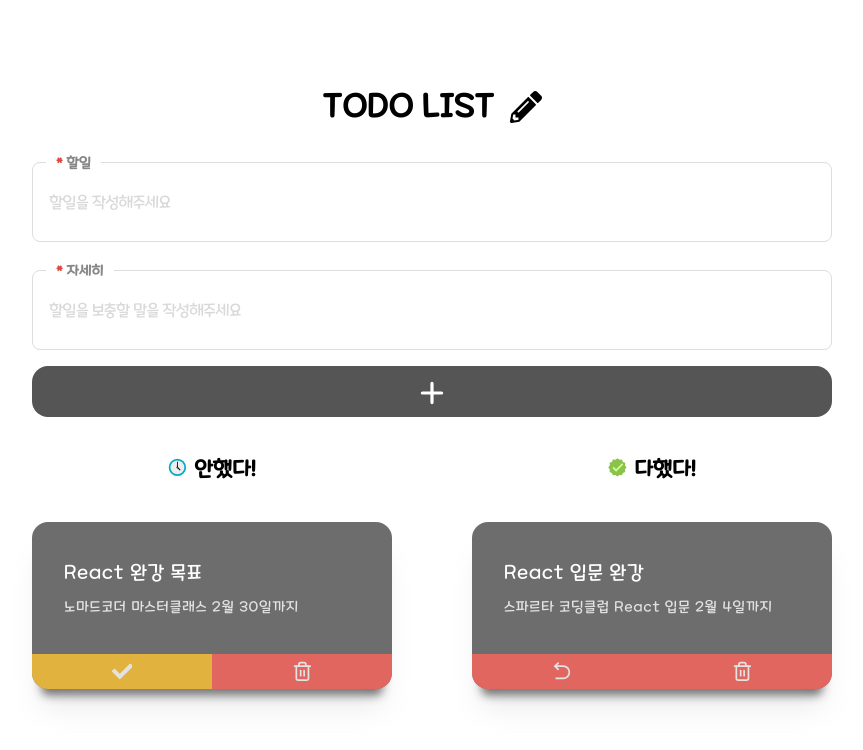
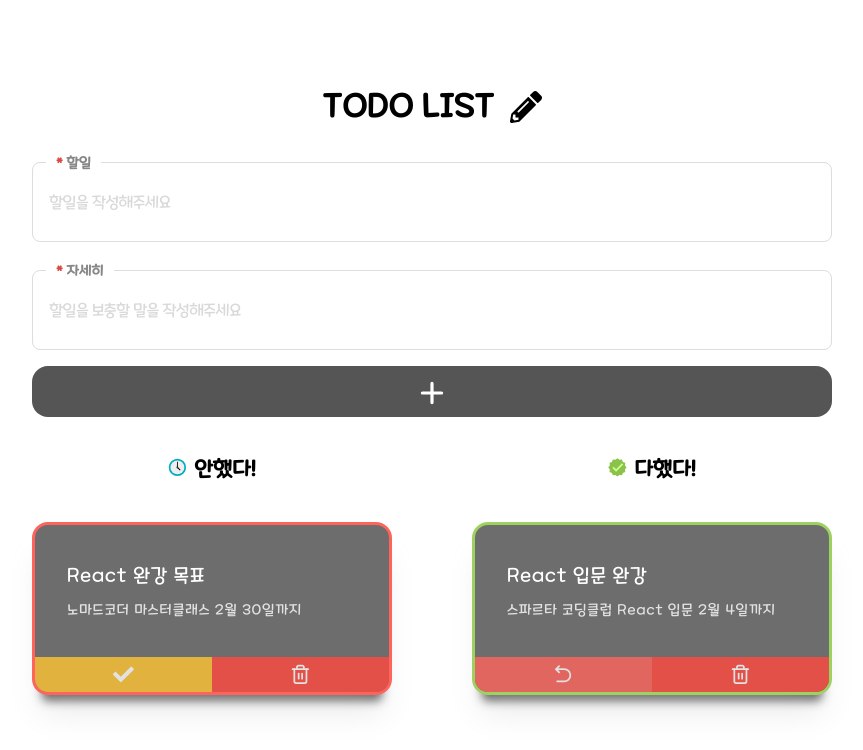
Before and after one commit to Seogun95/react_todo_list, a React (Create React App) app: page / in a window 1280 px wide. Shown: the top 750 px of the page, without its empty margins (208-1071 px from the left). Built offline with nearby package versions, Linux system fonts and the light colour scheme.

Commit message:
docs: button background 색상 변경

```diff
--- a/src/App.tsx
+++ b/src/App.tsx
@@ -141,6 +141,7 @@ function App() {
                 btnfn={() => moveToDone(a.id)}
                 btnText={a.isdone ? <RiArrowGoBackLine /> : <FaCheck />}
                 bgcolor={a.isdone ? '#fe645c' : '#ffc332'}
+                borderColor={a.isdone ? '3px solid #9ed260' : '3px solid #fe645c'}
                 deleteBtn={() => deleteTodo(a.id)}
               />
             );
@@ -160,6 +161,7 @@ function App() {
                 btnfn={() => moveToTodo(a.id)}
                 btnText={a.isdone ? <RiArrowGoBackLine /> : <FaCheck />}
                 bgcolor={a.isdone ? '#fe645c' : '#ffc332'}
+                borderColor={a.isdone ? '3px solid #9ed260' : '3px solid #fe645c'}
                 deleteBtn={() => deleteDoneside(a.id)}
               />
             );
--- a/src/component/TodoCard.tsx
+++ b/src/component/TodoCard.tsx
@@ -9,11 +9,12 @@ interface TodoProps {
   deleteBtn: (e: React.MouseEvent<HTMLElement>) => void;
   btnText: JSX.Element;
   bgcolor: string;
+  borderColor: string;
 }
 
-function TodoCard({ title, body, btnfn, btnText, deleteBtn, bgcolor }: TodoProps) {
+function TodoCard({ title, body, btnfn, btnText, deleteBtn, bgcolor, borderColor }: TodoProps) {
   return (
-    <div className={styles.todo__cardBox}>
+    <div className={styles.todo__cardBox} style={{ border: borderColor }}>
       <div style={{ padding: '2rem' }}>
         <p className={styles.todo__title}>{title}</p>
         <p className={styles.todo__desc}>{body}</p>
@@ -22,7 +23,7 @@ function TodoCard({ title, body, btnfn, btnText, deleteBtn, bgcolor }: TodoProps
         <button style={{ backgroundColor: bgcolor }} onClick={btnfn}>
           {btnText}
         </button>
-        <button style={{ backgroundColor: '#fe645c' }} onClick={deleteBtn}>
+        <button style={{ backgroundColor: '#ff493f' }} onClick={deleteBtn}>
           <FiTrash2 />
         </button>
       </div>
```
